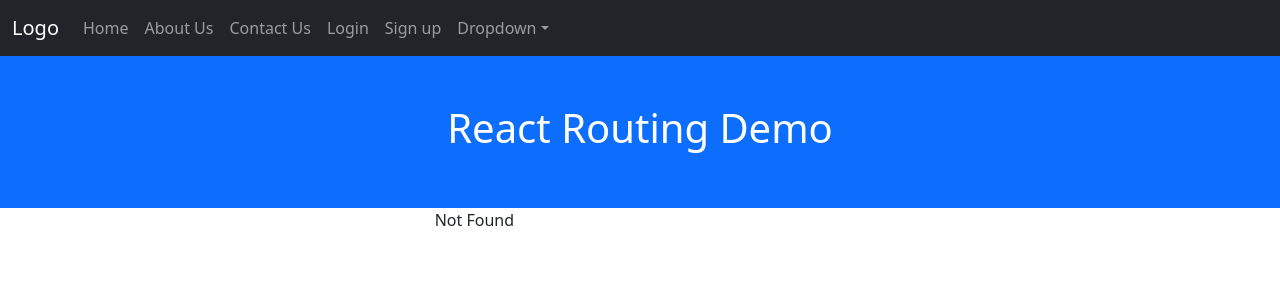
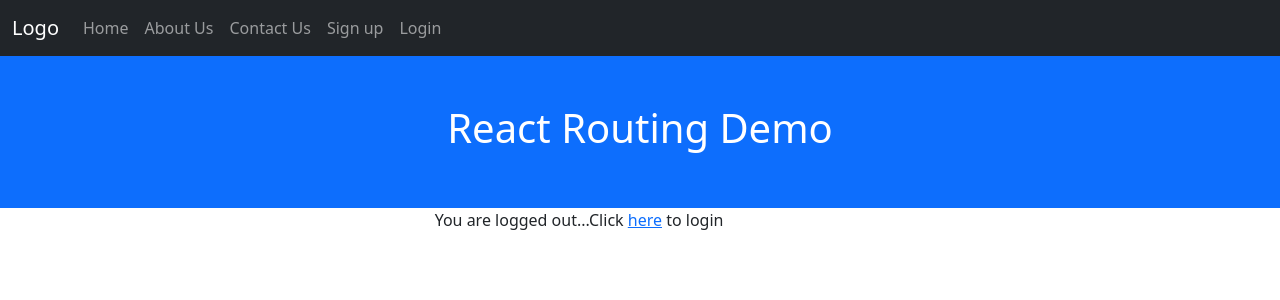
Before and after one commit to jagasia/harman1, a React (Vite) app in the folder ReactJs/my-react-app/: page /logout in a window 1280 px wide. Before the commit this address had no page. Shown: the top 300 px of the page. Built offline with nearby package versions, Linux system fonts and the light colour scheme.

Commit message:
12Jun 12:10

```diff
--- a/ReactJs/my-react-app/src/App.jsx
+++ b/ReactJs/my-react-app/src/App.jsx
@@ -6,6 +6,7 @@ import { AdminHome } from './components/AdminHome'
 import { Contact } from './components/Contact'
 import { Home } from './components/Home'
 import { Login } from './components/Login'
+import { Logout } from './components/Logout'
 import { Nav } from './components/Nav'
 import { NotFound } from './components/NotFound'
 import { Signup } from './components/Signup'
@@ -29,6 +30,7 @@ function App() {
             <Route path='/about' element={<About />} />
             <Route path='/contact' element={<Contact />} />
             <Route path='/login' element={<Login />} />
+            <Route path='/logout' element={<Logout />} />
             <Route path='/signup' element={<Signup />} />
             <Route path='/*' element={<NotFound />} />
           </Routes>
--- a/ReactJs/my-react-app/src/components/Login.jsx
+++ b/ReactJs/my-react-app/src/components/Login.jsx
@@ -1,25 +1,27 @@
 import { useState } from "react";
 import { useNavigate } from "react-router-dom";
+import { useUser } from "./UserContext";
 
-export const Login=()=>{
-    const [username, setUsername]=useState('');
-    const [password, setPassword]=useState('');
+export const Login = () => {
+  const [username, setUsername] = useState('');
+  const [password, setPassword] = useState('');
+  const navigate = useNavigate();
+  const { login } = useUser();
 
-    const navigate=useNavigate();
-
-    function fnLogin(){
-        if(username==password){
-            //redirect to admin home
+  function fnLogin() {
+    if (username === password) {
+      login(username); // context-based login
       navigate('/adminhome');
-        }else{
-            //redirect to home
+    } else {
+      login(username);
       navigate('/');
     }
   }
+
   return <>
-        Username: <input type="text" className="form-control" onChange={(e)=>setUsername(e.target.value)} />
-        Password: <input type="password" className="form-control" onChange={(e)=>setPassword(e.target.value)} />
-        <br/>
+    Username: <input type="text" className="form-control" onChange={(e) => setUsername(e.target.value)} />
+    Password: <input type="password" className="form-control" onChange={(e) => setPassword(e.target.value)} />
+    <br />
     <input type="button" value="Login" className="btn btn-info" onClick={fnLogin} />
   </>
 }
--- /dev/null
+++ b/ReactJs/my-react-app/src/components/Logout.jsx
@@ -0,0 +1,18 @@
+import { useEffect } from "react";
+import { useUser } from "./UserContext";
+
+export const Logout = () => {
+  const { logout } = useUser();
+
+  useEffect(() => {
+    setTimeout(()=>{
+logout(); // this clears localStorage AND updates context
+alert('logged out')
+    },5000);
+
+  }, []);
+
+  return <>
+    You are logged out...Click <a href="/login">here</a> to login
+  </>
+}
--- a/ReactJs/my-react-app/src/components/Nav.jsx
+++ b/ReactJs/my-react-app/src/components/Nav.jsx
@@ -1,37 +1,46 @@
-export const Nav=()=><>
-<nav class="navbar navbar-expand-sm bg-dark navbar-dark">
-  <div class="container-fluid">
-    <a class="navbar-brand" href="/">Logo</a>
-    <button class="navbar-toggler" type="button" data-bs-toggle="collapse" data-bs-target="#collapsibleNavbar">
-      <span class="navbar-toggler-icon"></span>
+import { useNavigate } from "react-router-dom";
+import { useUser } from "./UserContext";
+
+export const Nav = () => {
+  const { user, logout } = useUser();
+  const navigate = useNavigate();
+
+  const handleLogout = () => {
+    logout();
+    navigate('/logout');
+  };
+
+  return (
+    <nav className="navbar navbar-expand-sm bg-dark navbar-dark">
+      <div className="container-fluid">
+        <a className="navbar-brand" href="/">Logo</a>
+        <button className="navbar-toggler" type="button" data-bs-toggle="collapse" data-bs-target="#collapsibleNavbar">
+          <span className="navbar-toggler-icon"></span>
         </button>
-    <div class="collapse navbar-collapse" id="collapsibleNavbar">
-      <ul class="navbar-nav">
-        <li class="nav-item">
-          <a class="nav-link" href="/">Home</a>
+        <div className="collapse navbar-collapse" id="collapsibleNavbar">
+          <ul className="navbar-nav">
+            <li className="nav-item">
+              <a className="nav-link" href="/">Home</a>
             </li>
-        <li class="nav-item">
-          <a class="nav-link" href="/about">About Us</a>
+            <li className="nav-item">
+              <a className="nav-link" href="/about">About Us</a>
             </li>
-        <li class="nav-item">
-          <a class="nav-link" href="/contact">Contact Us</a>
+            <li className="nav-item">
+              <a className="nav-link" href="/contact">Contact Us</a>
             </li>
-        <li class="nav-item">
-          <a class="nav-link" href="/login">Login</a>
+            <li className="nav-item">
+              <a className="nav-link" href="/signup">Sign up</a>
             </li>
-        <li class="nav-item">
-          <a class="nav-link" href="/signup">Sign up</a>
-        </li>
-        <li class="nav-item dropdown">
-          <a class="nav-link dropdown-toggle" href="#" role="button" data-bs-toggle="dropdown">Dropdown</a>
-          <ul class="dropdown-menu">
-            <li><a class="dropdown-item" href="#">Link</a></li>
-            <li><a class="dropdown-item" href="#">Another link</a></li>
-            <li><a class="dropdown-item" href="#">A third link</a></li>
-          </ul>
+            <li className="nav-item">
+              {user ? (
+                <button className="nav-link btn btn-link text-white" onClick={handleLogout}>Logout</button>
+              ) : (
+                <a className="nav-link" href="/login">Login</a>
+              )}
             </li>
           </ul>
         </div>
       </div>
     </nav>
-</>
+  );
+};
--- /dev/null
+++ b/ReactJs/my-react-app/src/components/UserContext.jsx
@@ -0,0 +1,25 @@
+import { createContext, useContext, useState } from 'react';
+
+const UserContext = createContext();
+
+export const UserProvider = ({ children }) => {
+  const [user, setUser] = useState(localStorage.getItem("user"));
+
+  const login = (username) => {
+    localStorage.setItem("user", username);
+    setUser(username);
+  };
+
+  const logout = () => {
+    localStorage.removeItem("user");
+    setUser(null);
+  };
+
+  return (
+    <UserContext.Provider value={{ user, login, logout }}>
+      {children}
+    </UserContext.Provider>
+  );
+};
+
+export const useUser = () => useContext(UserContext);
--- a/ReactJs/my-react-app/src/main.jsx
+++ b/ReactJs/my-react-app/src/main.jsx
@@ -3,12 +3,15 @@ import { StrictMode } from 'react'
 import { createRoot } from 'react-dom/client'
 import { BrowserRouter } from 'react-router-dom'
 import App from './App.jsx'
+import { UserProvider } from './components/UserContext.jsx'
 import './index.css'
 
 createRoot(document.getElementById('root')).render(
   <StrictMode>
     <BrowserRouter>
+    <UserProvider>
       <App />
+      </UserProvider>
     </BrowserRouter>
   </StrictMode>,
 )
```
Also changed, not shown: 1 other file (tests, documents, lock files or other folders). Lines whose indentation alone changed are shown as unchanged.
